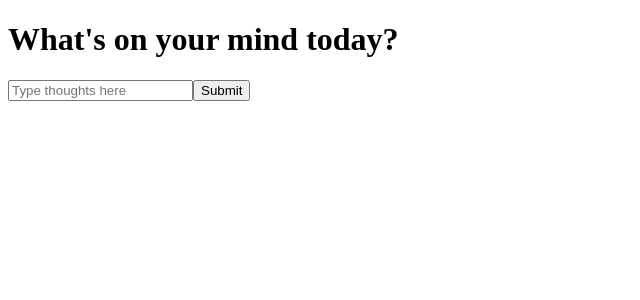
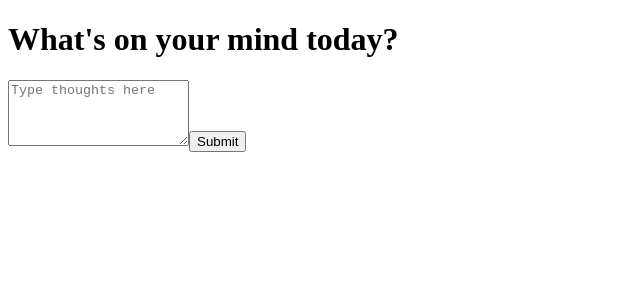
Before and after one commit to theodorachu/therapy-app, a Next.js app: page / in a window 1280 px wide. Shown: the top 300 px of the page, without its empty margins (0-640 px from the left). Built offline with nearby package versions, Linux system fonts and the light colour scheme.

Commit message:
fixed syntax issues

```diff
--- a/src/pages/index.tsx
+++ b/src/pages/index.tsx
@@ -4,7 +4,7 @@ const Home = () => {
   const apiKey = process.env.OAI_KEY;
   const [message, setMessage] = useState("");
 
-  const handleInputChange = (event: React.ChangeEvent<HTMLInputElement>) => {
+  const handleInputChange = (event: React.ChangeEvent<HTMLTextAreaElement>) => {
     setMessage(event.target.value);
   };
 
@@ -18,8 +18,8 @@ const Home = () => {
     <div>
       <h1>What's on your mind today?</h1>
       <form onSubmit={handleFormSubmit}>
-        <input
-          type="text"
+        <textarea
+          rows={4}
           placeholder="Type thoughts here"
           value={message}
           onChange={handleInputChange}
```
